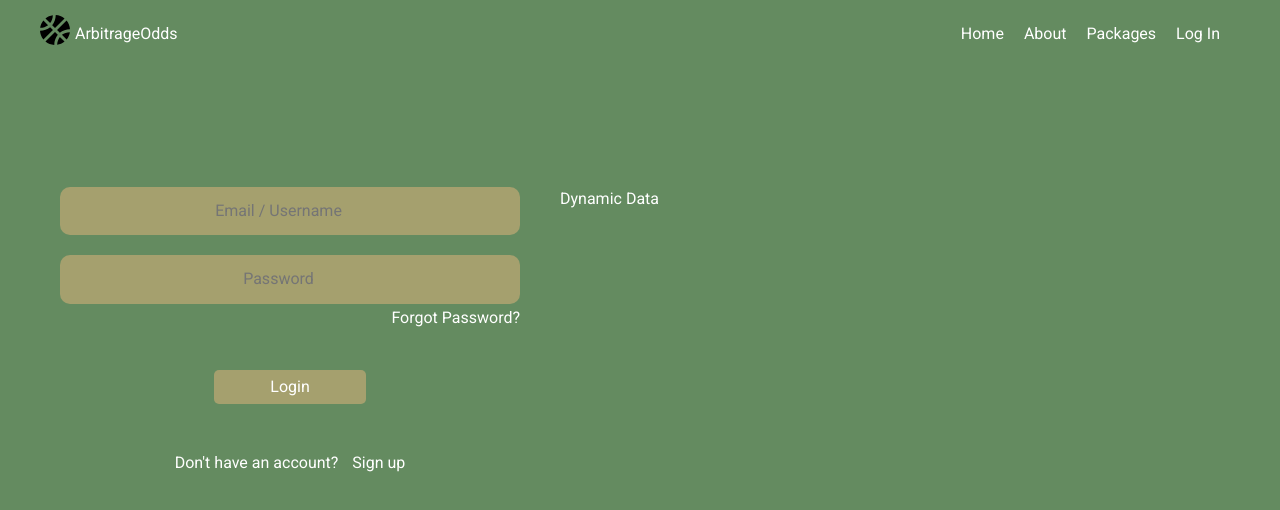
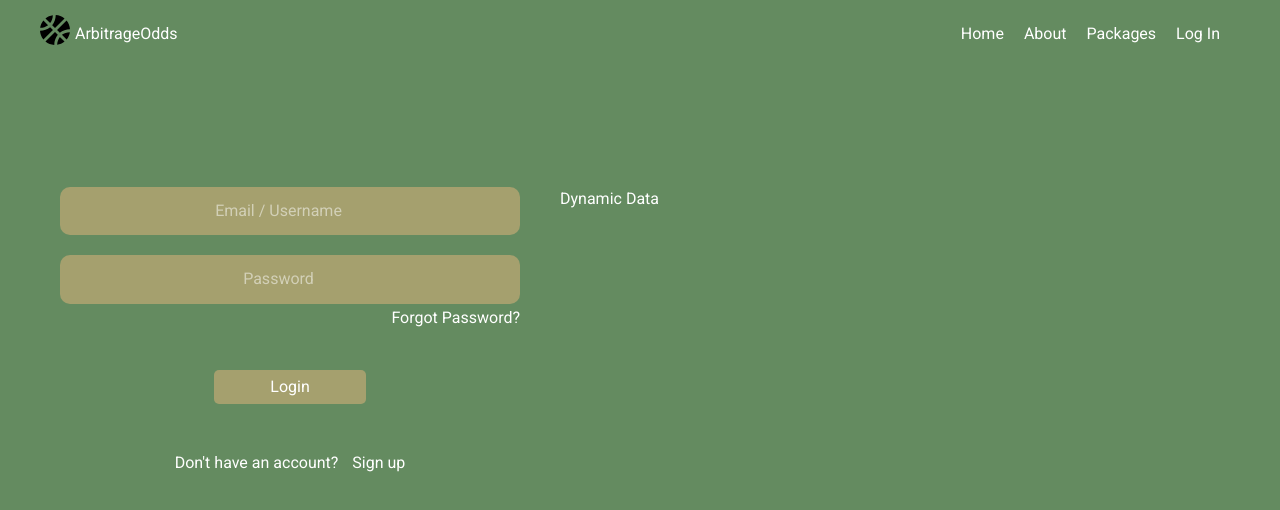
Before and after one commit to Olaleye-Blessing/ArbitrageOdds, a Next.js app: page /login in a window 1280 px wide. Shown: the top 510 px of the page. Built offline with nearby package versions, Linux system fonts and the light colour scheme.

Commit message:
fix input color

```diff
--- a/components/Input/StyledInput.ts
+++ b/components/Input/StyledInput.ts
@@ -12,5 +12,9 @@ export const StyledInput = styled.input`
     padding: 1.4rem 3.8rem 1.4rem 1.5rem;
     border: 0.1rem solid transparent;
     outline: none;
-    color: var(--white-2);
+    color: var(--white);
+
+    &::placeholder {
+        color: var(--white-2);
+    }
 `;
```
